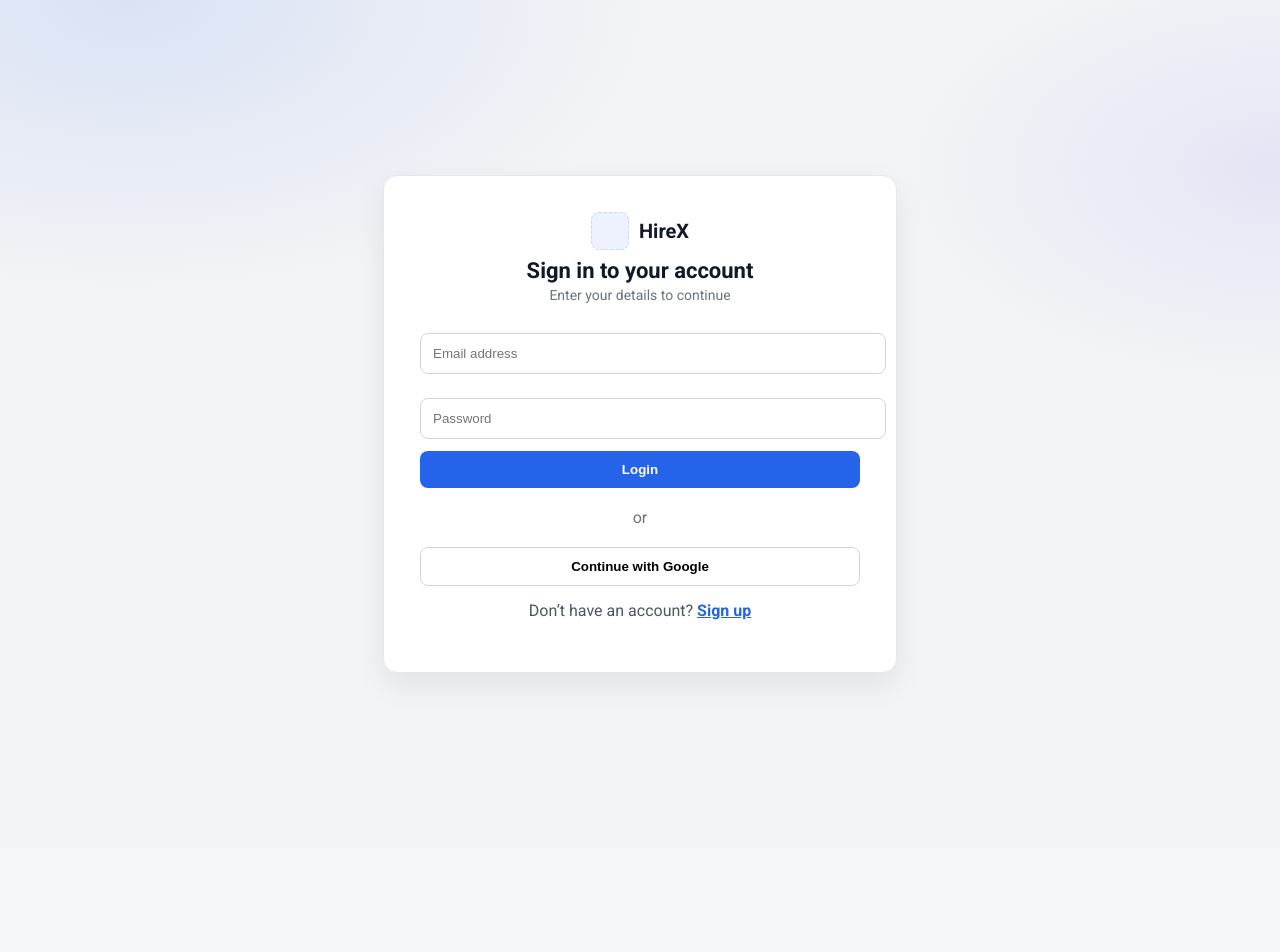
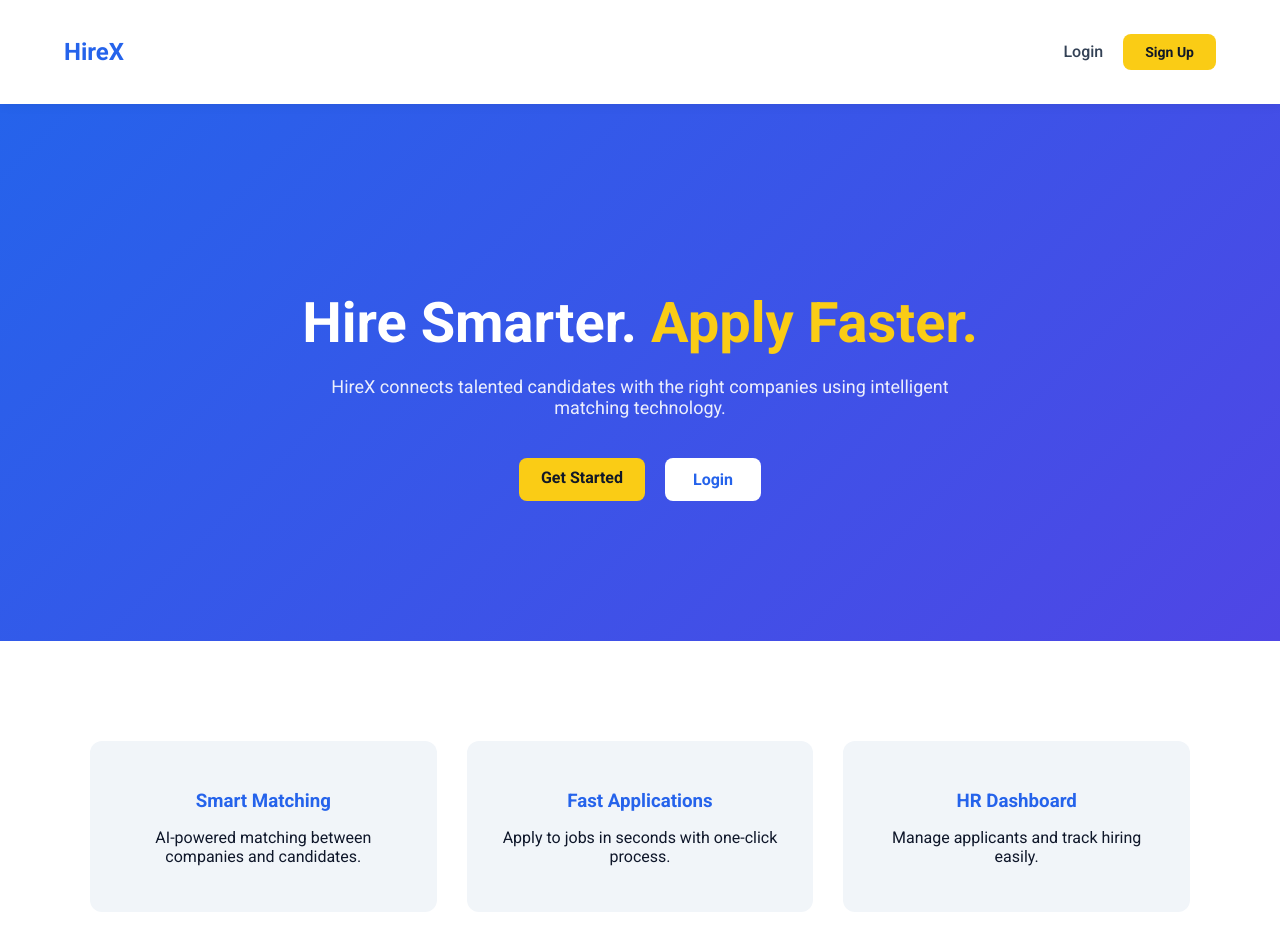
Before and after one commit to 4n1sh/HireX, a React app in the folder frontend/: page / in a window 1280 px wide. Shown: the top 952 px of the page. Before the commit the page ends 848 px from the top, so only its background shows below. Built offline with nearby package versions, Linux system fonts and the light colour scheme; no server answers; the HTML template or start-up script is replaced by a standard one.

Commit message:
Nav & Logout

```diff
--- a/frontend/src/App.jsx
+++ b/frontend/src/App.jsx
@@ -6,12 +6,14 @@ import DashboardLayout from "./layouts/DashboardLayout";
 import HRDashboard from "./pages/hr/HRDashboard";
 import CandidateDashboard from "./pages/candidate/CandidateDashboard";
 import ProtectedRoute from "./components/ProtectedRoute";
+import Landing from "./pages/Landing";
 
 function App() {
   return (
     <BrowserRouter>
       <Routes>
-        <Route path="/" element={<Login />} />
+        <Route path="/" element={<Landing />} />
+        <Route path="/login" element={<Login />} />
         <Route path="/signup" element={<Signup />} />
         <Route path="/select-role" element={<SelectRole />} />
 
--- /dev/null
+++ b/frontend/src/components/Footer.css
@@ -0,0 +1,14 @@
+.footer {
+  background: #0f172a;
+  color: #cbd5e1;
+  padding: 30px 0;
+  margin-top: 80px;
+}
+
+.footer-container {
+  width: 90%;
+  max-width: 1200px;
+  margin: auto;
+  text-align: center;
+  font-size: 14px;
+}
--- /dev/null
+++ b/frontend/src/components/Footer.jsx
@@ -0,0 +1,13 @@
+import "./Footer.css";
+
+function Footer() {
+  return (
+    <footer className="footer">
+      <div className="footer-container">
+        <p>© {new Date().getFullYear()} HireX. All rights reserved.</p>
+      </div>
+    </footer>
+  );
+}
+
+export default Footer;
--- /dev/null
+++ b/frontend/src/components/Navbar.css
@@ -0,0 +1,134 @@
+.navbar {
+  background: white;
+  padding: 18px 0;
+  box-shadow: 0 2px 10px rgba(0, 0, 0, 0.06);
+  position: sticky;
+  top: 0;
+  z-index: 1000;
+}
+
+.nav-container {
+  width: 90%;
+  max-width: 1200px;
+  margin: auto;
+  display: flex;
+  justify-content: space-between;
+  align-items: center;
+}
+
+.logo {
+  font-size: 24px;
+  font-weight: 700;
+  color: #2563eb;
+}
+
+.nav-links {
+  display: flex;
+  align-items: center;
+  gap: 20px;
+}
+
+.nav-user {
+  display: flex;
+  align-items: center;
+  gap: 10px;
+  position: relative;
+}
+
+.nav-avatar-button {
+  width: 36px;
+  height: 36px;
+  border-radius: 999px;
+  border: none;
+  padding: 0;
+  background: transparent;
+  cursor: pointer;
+  box-shadow: 0 6px 16px rgba(37, 99, 235, 0.25);
+  display: inline-flex;
+  align-items: center;
+  justify-content: center;
+}
+
+.nav-avatar-image {
+  width: 36px;
+  height: 36px;
+  border-radius: 999px;
+  object-fit: cover;
+  display: block;
+}
+
+.nav-avatar-initials {
+  width: 36px;
+  height: 36px;
+  border-radius: 999px;
+  background: #2563eb;
+  color: #ffffff;
+  display: inline-flex;
+  align-items: center;
+  justify-content: center;
+  font-weight: 700;
+  font-size: 12px;
+  letter-spacing: 0.5px;
+  text-transform: uppercase;
+}
+
+.nav-menu {
+  position: absolute;
+  right: 0;
+  top: calc(100% + 10px);
+  background: #ffffff;
+  border-radius: 10px;
+  box-shadow: 0 14px 30px rgba(15, 23, 42, 0.15);
+  padding: 8px;
+  min-width: 140px;
+  border: 1px solid rgba(148, 163, 184, 0.3);
+  z-index: 20;
+}
+
+.nav-menu-item {
+  width: 100%;
+  background: transparent;
+  border: none;
+  padding: 10px 12px;
+  text-align: left;
+  font-weight: 600;
+  color: #0f172a;
+  border-radius: 8px;
+  cursor: pointer;
+}
+
+.nav-menu-item:hover {
+  background: rgba(37, 99, 235, 0.08);
+  color: #1d4ed8;
+}
+
+.nav-link {
+  text-decoration: none;
+  color: #334155;
+  font-weight: 500;
+  transition: 0.3s ease;
+}
+
+.nav-link:hover {
+  color: #2563eb;
+}
+
+/* shared button style */
+.btn-primary {
+  background: #facc15;
+  color: #111827;
+  padding: 10px 22px;
+  border-radius: 8px;
+  text-decoration: none;
+  font-weight: 600;
+  transition: 0.3s ease;
+}
+
+.btn-primary:hover {
+  background: #fbbf24;
+  transform: translateY(-2px);
+}
+
+.small {
+  font-size: 14px;
+}
--- /dev/null
+++ b/frontend/src/components/Navbar.jsx
@@ -0,0 +1,109 @@
+import { useEffect, useMemo, useState } from "react";
+import { Link } from "react-router-dom";
+import { supabase } from "../lib/supabase";
+import "./Navbar.css";
+
+function Navbar() {
+  const [user, setUser] = useState(null);
+  const [menuOpen, setMenuOpen] = useState(false);
+
+  useEffect(() => {
+    const loadSession = async () => {
+      const { data } = await supabase.auth.getSession();
+      setUser(data.session?.user ?? null);
+    };
+
+    loadSession();
+
+    const { data: authListener } = supabase.auth.onAuthStateChange(
+      (_event, session) => {
+        setUser(session?.user ?? null);
+      }
+    );
+
+    return () => {
+      authListener.subscription.unsubscribe();
+    };
+  }, []);
+
+  const userInitials = useMemo(() => {
+    if (!user) return "";
+
+    const name = user.user_metadata?.full_name || user.email || "";
+    const parts = name.trim().split(/\s+/).filter(Boolean);
+
+    if (parts.length === 0) return "U";
+    if (parts.length === 1) return parts[0].slice(0, 2).toUpperCase();
+
+    return `${parts[0][0]}${parts[parts.length - 1][0]}`.toUpperCase();
+  }, [user]);
+
+  const userAvatarUrl = user?.user_metadata?.avatar_url || "";
+
+  const handleToggleMenu = () => {
+    setMenuOpen((prev) => !prev);
+  };
+
+  const handleLogout = async () => {
+    await supabase.auth.signOut();
+    setMenuOpen(false);
+  };
+
+  return (
+    <nav className="navbar">
+      <div className="nav-container">
+        <h2 className="logo">HireX</h2>
+
+        <div className="nav-links">
+          {user ? (
+            <div className="nav-user">
+              <button
+                type="button"
+                className="nav-avatar-button"
+                onClick={handleToggleMenu}
+                title={user.email || "User"}
+                aria-label="User menu"
+                aria-expanded={menuOpen}
+              >
+                {userAvatarUrl ? (
+                  <img
+                    src={userAvatarUrl}
+                    alt="User profile"
+                    className="nav-avatar-image"
+                  />
+                ) : (
+                  <span className="nav-avatar-initials">{userInitials}</span>
+                )}
+              </button>
+
+              {menuOpen && (
+                <div className="nav-menu" role="menu">
+                  <button
+                    type="button"
+                    className="nav-menu-item"
+                    onClick={handleLogout}
+                    role="menuitem"
+                  >
+                    Logout
+                  </button>
+                </div>
+              )}
+            </div>
+          ) : (
+            <>
+              <Link to="/login" className="nav-link">
+                Login
+              </Link>
+
+              <Link to="/signup" className="btn-primary small">
+                Sign Up
+              </Link>
+            </>
+          )}
+        </div>
+      </div>
+    </nav>
+  );
+}
+
+export default Navbar;
--- /dev/null
+++ b/frontend/src/pages/Landing.css
@@ -0,0 +1,89 @@
+body {
+  margin: 0;
+  font-family: "Roboto", sans-serif;
+  background-color: #f8fafc;
+  color: #0f172a;
+}
+
+/* HERO */
+.hero {
+  padding: 140px 20px;
+  background: linear-gradient(135deg, #2563eb, #4f46e5);
+  color: white;
+  text-align: center;
+}
+
+.hero-container {
+  max-width: 1000px;
+  margin: auto;
+}
+
+.hero h1 {
+  font-size: 56px;
+  font-weight: 700;
+  margin-bottom: 20px;
+}
+
+.hero span {
+  color: #facc15;
+}
+
+.hero p {
+  font-size: 18px;
+  max-width: 650px;
+  margin: 0 auto 40px;
+  opacity: 0.9;
+}
+
+.hero-buttons {
+  display: flex;
+  justify-content: center;
+  gap: 20px;
+}
+
+/* Secondary Button */
+.btn-secondary {
+  background: white;
+  color: #2563eb;
+  padding: 12px 28px;
+  border-radius: 8px;
+  text-decoration: none;
+  font-weight: 600;
+  transition: 0.3s ease;
+}
+
+.btn-secondary:hover {
+  background: #e2e8f0;
+}
+
+/* FEATURES */
+.features {
+  padding: 100px 20px;
+  background: #ffffff;
+}
+
+.features-container {
+  max-width: 1100px;
+  margin: auto;
+  display: grid;
+  grid-template-columns: repeat(auto-fit, minmax(250px, 1fr));
+  gap: 30px;
+}
+
+.feature-card {
+  background: #f1f5f9;
+  padding: 30px;
+  border-radius: 12px;
+  text-align: center;
+  transition: 0.3s ease;
+}
+
+.feature-card:hover {
+  transform: translateY(-6px);
+  box-shadow: 0 10px 25px rgba(0, 0, 0, 0.08);
+}
+
+.feature-card h3 {
+  margin-bottom: 15px;
+  color: #2563eb;
+}
--- /dev/null
+++ b/frontend/src/pages/Landing.jsx
@@ -0,0 +1,58 @@
+import { Link } from "react-router-dom";
+import Navbar from "../components/Navbar";
+import Footer from "../components/Footer";
+import "./Landing.css";
+
+function Landing() {
+  return (
+    <>
+      <Navbar />
+
+      <section className="hero">
+        <div className="hero-container">
+          <h1>
+            Hire Smarter. <span>Apply Faster.</span>
+          </h1>
+
+          <p>
+            HireX connects talented candidates with the right companies
+            using intelligent matching technology.
+          </p>
+
+          <div className="hero-buttons">
+            <Link to="/signup" className="btn-primary">
+              Get Started
+            </Link>
+
+            <Link to="/login" className="btn-secondary">
+              Login
+            </Link>
+          </div>
+        </div>
+      </section>
+
+      <section className="features">
+        <div className="features-container">
+          <div className="feature-card">
+            <h3>Smart Matching</h3>
+            <p>AI-powered matching between companies and candidates.</p>
+          </div>
+
+          <div className="feature-card">
+            <h3>Fast Applications</h3>
+            <p>Apply to jobs in seconds with one-click process.</p>
+          </div>
+
+          <div className="feature-card">
+            <h3>HR Dashboard</h3>
+            <p>Manage applicants and track hiring easily.</p>
+          </div>
+        </div>
+      </section>
+
+      <Footer />
+    </>
+  );
+}
+
+export default Landing;
--- a/frontend/src/pages/Login.jsx
+++ b/frontend/src/pages/Login.jsx
@@ -10,23 +10,13 @@ function Login() {
   const [error, setError] = useState("");
   const [loading, setLoading] = useState(false);
 
-  // 🔹 Check session on page load (important for Google redirect)
+  // 🔹 Check session when page loads
   useEffect(() => {
     const checkSession = async () => {
       const { data } = await supabase.auth.getSession();
 
-      if (!data.session) {
-        return;
-      }
-
-      const role = data.session.user.user_metadata?.role;
-
-      if (role === "HR") {
-        navigate("/hr/dashboard");
-      } else if (role === "CANDIDATE") {
-        navigate("/candidate/dashboard");
-      } else {
-        navigate("/select-role"); // Google user without role
+      if (data.session) {
+        navigate("/");
       }
     };
 
@@ -48,17 +38,10 @@ function Login() {
 
     if (error) {
       setError(error.message);
-    } else {
-      const role = data.user.user_metadata?.role;
+      return;
+    }
 
-      if (role === "HR") {
-        navigate("/hr/dashboard");
-      } else if (role === "CANDIDATE") {
-        navigate("/candidate/dashboard");
-      } else {
-        navigate("/select-role");
-      }
-    }
+    navigate("/");
   };
 
   // 🔹 Google login
@@ -66,7 +49,7 @@ function Login() {
     await supabase.auth.signInWithOAuth({
       provider: "google",
       options: {
-        redirectTo: window.location.origin,
+        redirectTo: window.location.origin + "/login",
       },
     });
   };
--- a/frontend/src/pages/SelectRole.jsx
+++ b/frontend/src/pages/SelectRole.jsx
@@ -19,10 +19,8 @@ function SelectRole() {
       }
 
       const existingRole = data.session.user.user_metadata?.role;
-      if (existingRole === "HR") {
-        navigate("/hr/dashboard");
-      } else if (existingRole === "CANDIDATE") {
-        navigate("/candidate/dashboard");
+      if (existingRole) {
+        navigate("/");
       }
 
       const pendingRole = localStorage.getItem("pendingRole");
@@ -64,10 +62,8 @@ function SelectRole() {
 
     const updatedRole = data.user.user_metadata?.role;
 
-    if (updatedRole === "HR") {
-      navigate("/hr/dashboard");
-    } else {
-      navigate("/candidate/dashboard");
+    if (updatedRole) {
+      navigate("/");
     }
   };
 
--- a/frontend/src/pages/Signup.jsx
+++ b/frontend/src/pages/Signup.jsx
@@ -124,7 +124,7 @@ const handleGoogleSignup = async () => {
 
 
         <p className="switch-auth">
-          Already have an account? <Link to="/">Login</Link>
+          Already have an account? <Link to="/login">Login</Link>
         </p>
       </div>
     </div>
```
